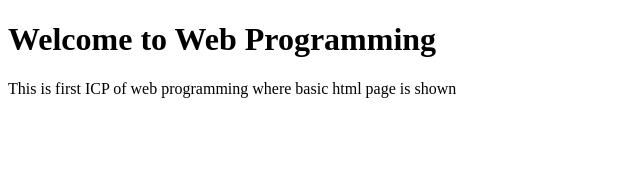
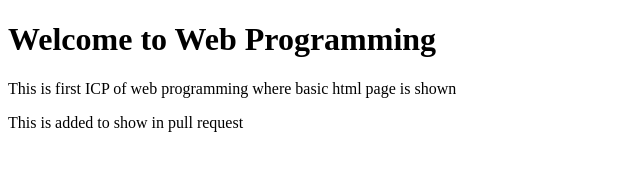
Before and after one commit to sandeepsalkuti/WebMobile-2021Spring, a plain HTML site: page 2021Spring-Web_ICPs/Sourcecode/index.html in a window 1280 px wide. Shown: the whole page, without its empty margins (0-640 px from the left). Drawn offline with Linux system fonts and the light colour scheme.

Commit message:
first commit

```diff
--- a/2021Spring-Web_ICPs/Sourcecode/index.html
+++ b/2021Spring-Web_ICPs/Sourcecode/index.html
@@ -8,5 +8,6 @@
 <body>
     <h1>Welcome to Web Programming</h1>
     <p>This is first ICP of web programming where basic html page is shown</p>
+    <p>This is added to show in pull request</p>
 </body>
 </html>
```
